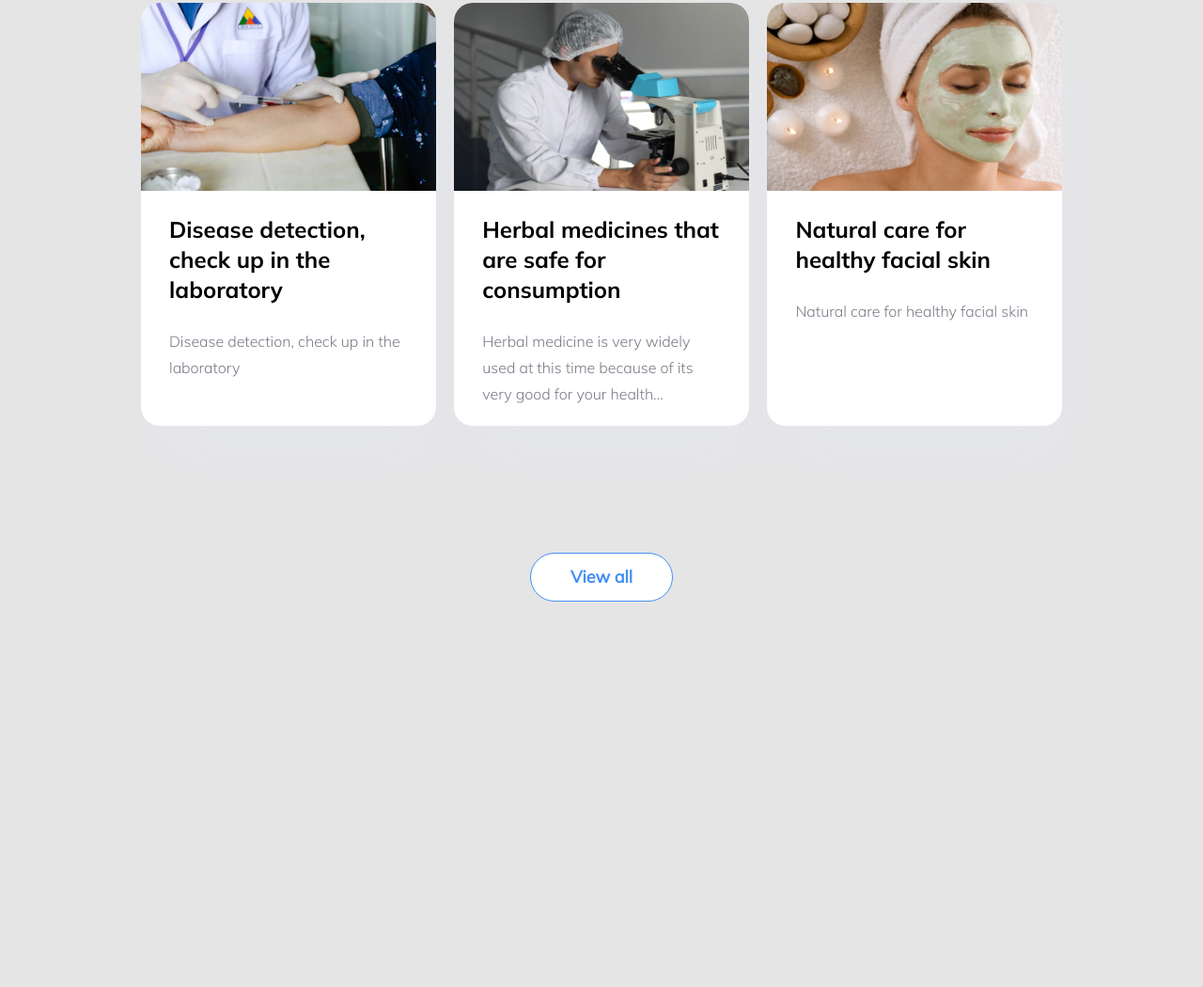
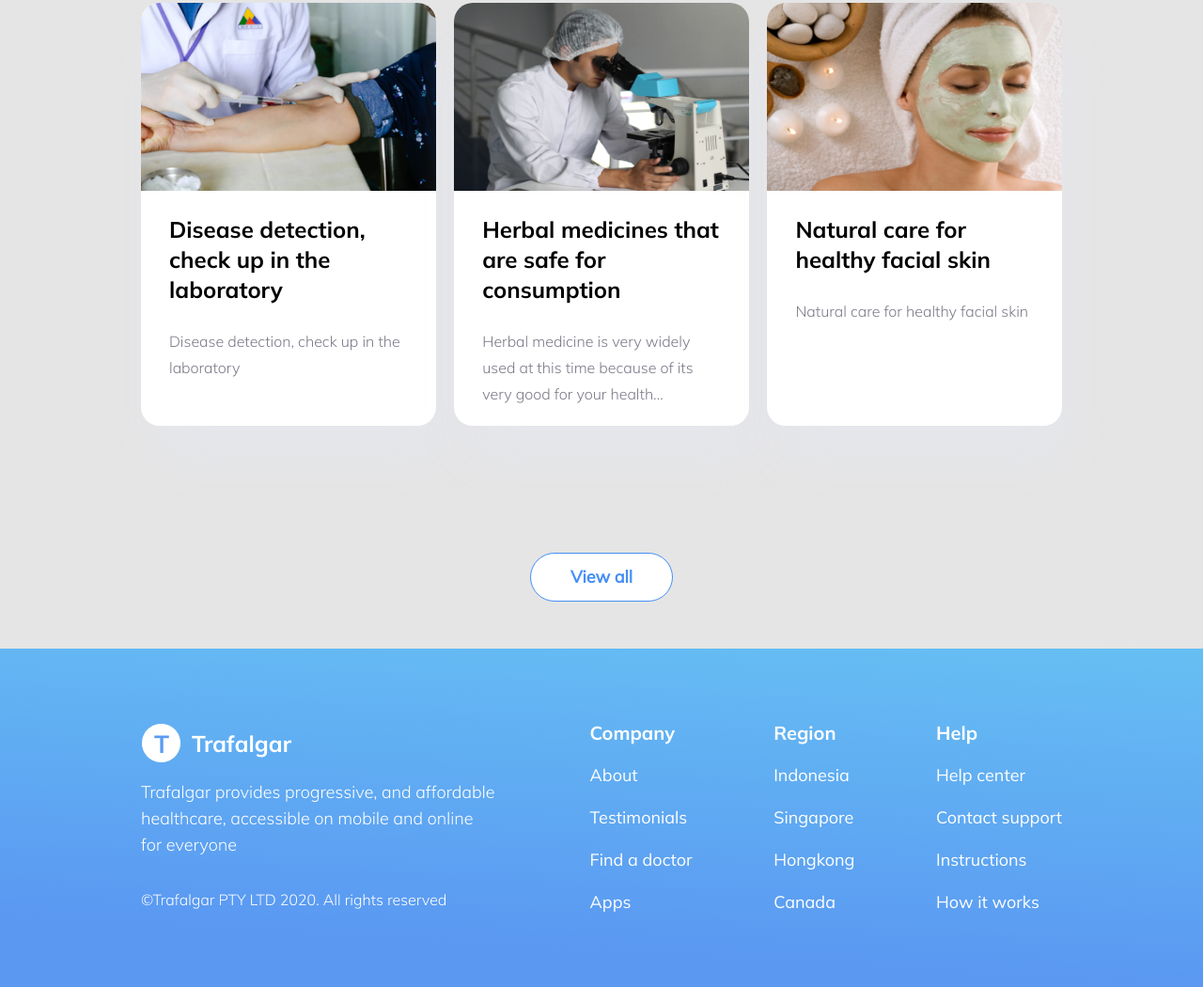
Before and after one commit to Hokmiran/new-project, a website: page index.html in a window 1280 px wide. Shown: the part 4214-5264 px from the top of the page at 94% size. Before the commit the page ends 4904 px from the top, so only its background shows below. Drawn offline with Linux system fonts and the light colour scheme.

Commit message:
footer added

```diff
--- a/index.html
+++ b/index.html
@@ -408,6 +408,79 @@
             </div>
         </div>
     </div>
+
+    <div class="footer">
+        <div class="container">
+            <div class="footerComponent">
+                <div class="list">
+                    <img src="./src/assets/trafalgar.png" alt="trafalgar">
+                </div>
+                <div class="list">
+                    <ul class="list-footer">
+                        <li class="list-footer_items">
+                            <h3 class="mulish-bold">
+                                Company
+                            </h3>
+                        </li>
+                        <li class="mulish-regular list-footer_items">
+                            About
+                        </li>
+                        <li class="mulish-regular list-footer_items">
+                            Testimonials
+                        </li>
+                        <li class="mulish-regular list-footer_items">
+                            Find a doctor
+                        </li>
+                        <li class="mulish-regular list-footer_items">
+                            Apps
+                        </li>
+                    </ul>
+                </div>
+                <div class="list">
+                    <ul class="list-footer">
+                        <li class="list-footer_items">
+                            <h3 class="mulish-bold">
+                                Region
+                            </h3>
+                        </li>
+                        <li class="mulish-regular list-footer_items">
+                            Indonesia
+                        </li>
+                        <li class="mulish-regular list-footer_items">
+                            Singapore
+                        </li>
+                        <li class="mulish-regular list-footer_items">
+                            Hongkong
+                        </li>
+                        <li class="mulish-regular list-footer_items">
+                            Canada
+                        </li>
+                    </ul>
+                </div>
+                <div class="list">
+                    <ul class="list-footer">
+                        <li class="list-footer_items">
+                            <h3 class="mulish-bold">
+                                Help
+                            </h3>
+                        </li>
+                        <li class="mulish-regular list-footer_items">
+                            Help center
+                        </li>
+                        <li class="mulish-regular list-footer_items">
+                            Contact support
+                        </li>
+                        <li class="mulish-regular list-footer_items">
+                            Instructions
+                        </li>
+                        <li class="mulish-regular list-footer_items">
+                            How it works
+                        </li>
+                    </ul>
+                </div>
+            </div>
+        </div>
+    </div>
 </body>
 
 </html>
--- a/src/sass/layout/portfolio.scss
+++ b/src/sass/layout/portfolio.scss
@@ -241,7 +241,6 @@ body {
             font-size: 18px;
             font-weight: 400;
             color: rgba(255, 255, 255, 0.85);
-
         }
     }
 }
@@ -257,3 +256,31 @@ body {
         color: rgba(255, 255, 255, 0.9);
     }
 }
+
+.footer {
+    width: 100%;
+    padding: 10px 0;
+    background: linear-gradient(183.41deg, #67C3F3 -8.57%, #5A98F2 82.96%);
+}
+
+.footerComponent {
+    @include flex;
+}
+
+.list {
+    @include flex-center;
+    justify-content: flex-end;
+
+    &-footer {
+        &_items {
+            margin: 15px 0;
+            @include paragraph-text;
+            font-size: 18px;
+            color: #fff;
+            cursor: pointer;
+            h3{
+                font-size: 20px;
+            }
+        }
+    }
+}
```
Also changed, not shown: src/assets/trafalgar.png (added), src/css/style.css, 1 other file.
